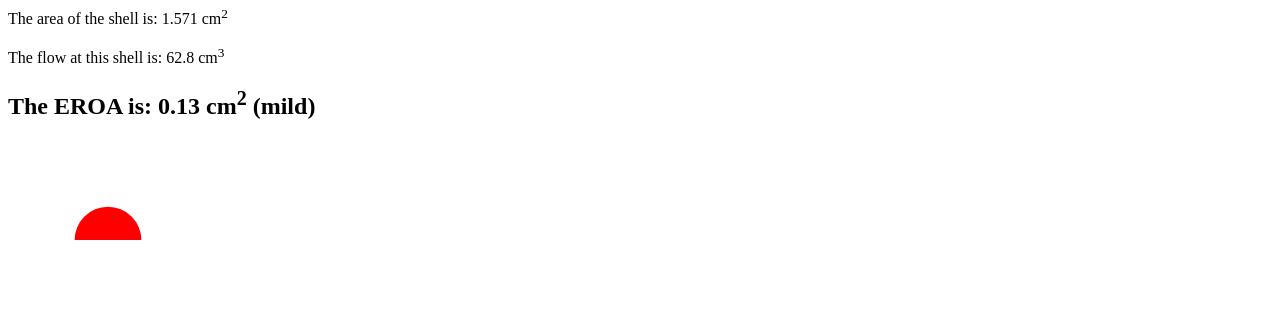
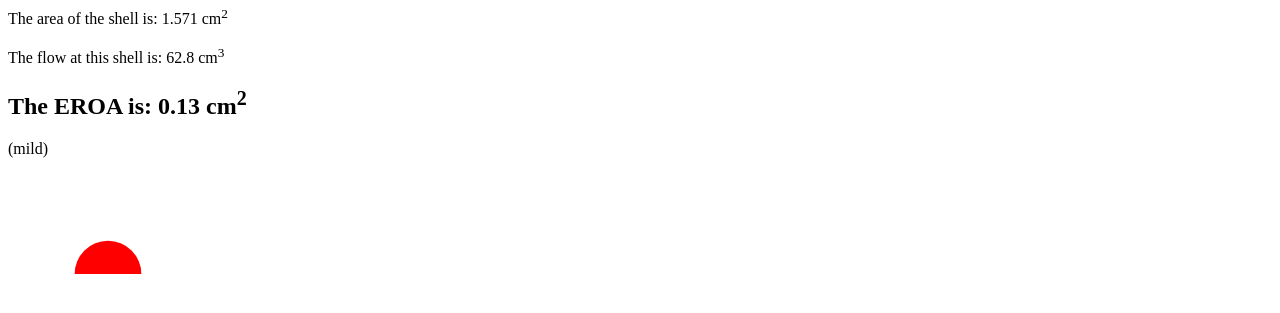
Before and after one commit to parameterz/PISA-Thing, a plain HTML site: page index.html in a window 1280 px wide. Shown: the part 399-712 px from the top of the page. Drawn offline with nearby package versions, Linux system fonts and the light colour scheme.

Commit message:
Update index.html
formatting severity

```diff
--- a/index.html
+++ b/index.html
@@ -37,7 +37,8 @@
     <div>
         <p>The area of the shell is: <span id="shellArea"></span> cm<sup>2</sup></p>
         <p>The flow at this shell is: <span id="shellFlow"></span> cm<sup>3</sup></p>
-        <h2>The EROA is: <span id="eroa"></span> cm<sup>2</sup> (<span id="severity"></span>)</h2>
+        <h2>The EROA is: <span id="eroa"></span> cm<sup>2</sup> </h2>
+        <p>(<span id="severity"></span>)</p>
     </div>
     <canvas id="hemisphereCanvas" width="200" height="200"></canvas>
 
```
